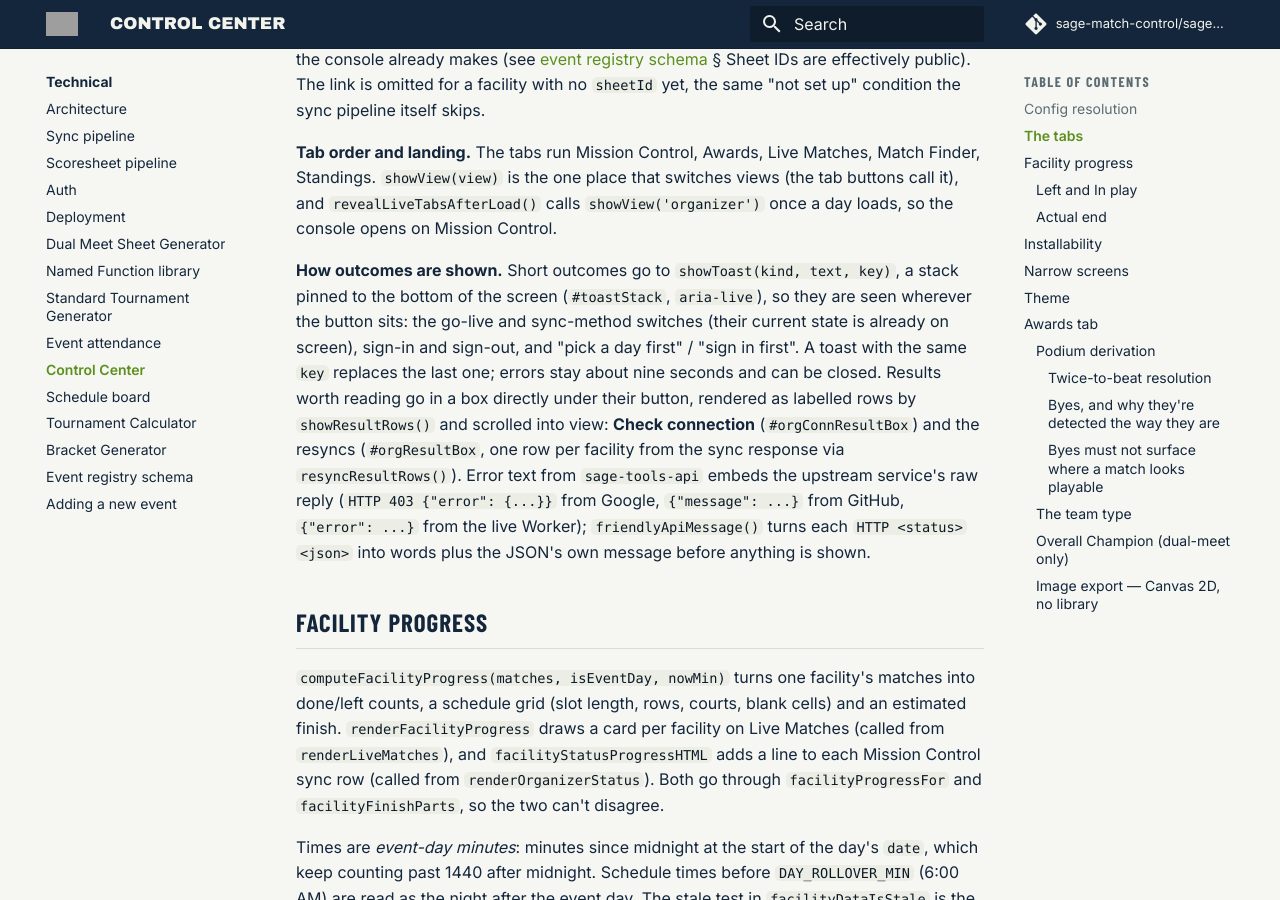
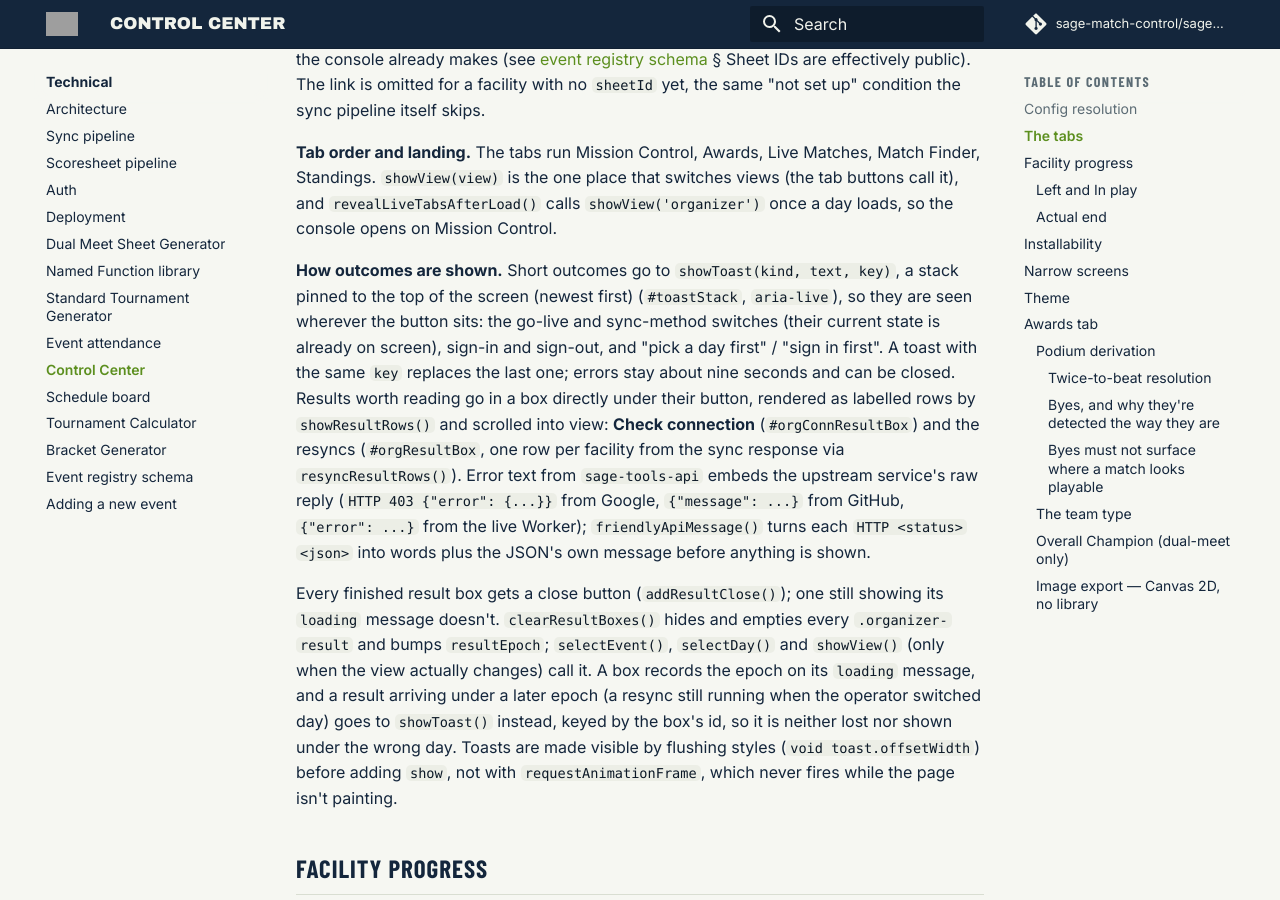
Before and after one commit to sage-match-control/sage-docs, an MkDocs documentation site: the page built from docs/technical/control-center.md, in a window 1280 px wide and 900 px high, scrolled down 2971 px. Built offline with MkDocs 1.6.1 and Material for MkDocs 9.7.7, drawn with Linux system fonts in a browser that asks for light colours; comment, search, counter and statistics services are not loaded.

Commit message:
Docs: Control Center toasts at the top, closable and self-clearing results
Feature and technical pages describe the top toasts, the result boxes'
close button, clearing on event/day/tab change and late results as
toasts. The site test-suite spec gains result-box cases and a toast
created while the page is hidden; the attendance spec notes its boxes
inherit all of this.

Co-Authored-By: Claude Opus 5.5 <noreply@anthropic.com>

```diff
--- a/docs/technical/control-center.md
+++ b/docs/technical/control-center.md
@@ -141,7 +141,7 @@ views (the tab buttons call it), and `revealLiveTabsAfterLoad()` calls
 Control.
 
 **How outcomes are shown.** Short outcomes go to `showToast(kind, text, key)`,
-a stack pinned to the bottom of the screen (`#toastStack`, `aria-live`), so
+a stack pinned to the top of the screen (newest first) (`#toastStack`, `aria-live`), so
 they are seen wherever the button sits: the go-live and sync-method switches
 (their current state is already on screen), sign-in and sign-out, and
 "pick a day first" / "sign in first". A toast with the same `key` replaces
@@ -154,6 +154,17 @@ from the sync response via `resyncResultRows()`). Error text from
 {...}}` from Google, `{"message": ...}` from GitHub, `{"error": ...}` from the
 live Worker); `friendlyApiMessage()` turns each `HTTP <status> <json>` into
 words plus the JSON's own message before anything is shown.
+
+Every finished result box gets a close button (`addResultClose()`); one still
+showing its `loading` message doesn't. `clearResultBoxes()` hides and empties
+every `.organizer-result` and bumps `resultEpoch`; `selectEvent()`,
+`selectDay()` and `showView()` (only when the view actually changes) call it.
+A box records the epoch on its `loading` message, and a result arriving under
+a later epoch (a resync still running when the operator switched day) goes to
+`showToast()` instead, keyed by the box's id, so it is neither lost nor shown
+under the wrong day. Toasts are made visible by flushing styles
+(`void toast.offsetWidth`) before adding `show`, not with
+`requestAnimationFrame`, which never fires while the page isn't painting.
 
 ## Facility progress
 
```
Also changed, not shown: docs/features/control-center.md (+6 -1 lines), docs/specs/not-started/multi-event-attendance-spec.md (+1 -1 lines), docs/specs/not-started/site-test-suite-spec.md (+2 -1 lines).
